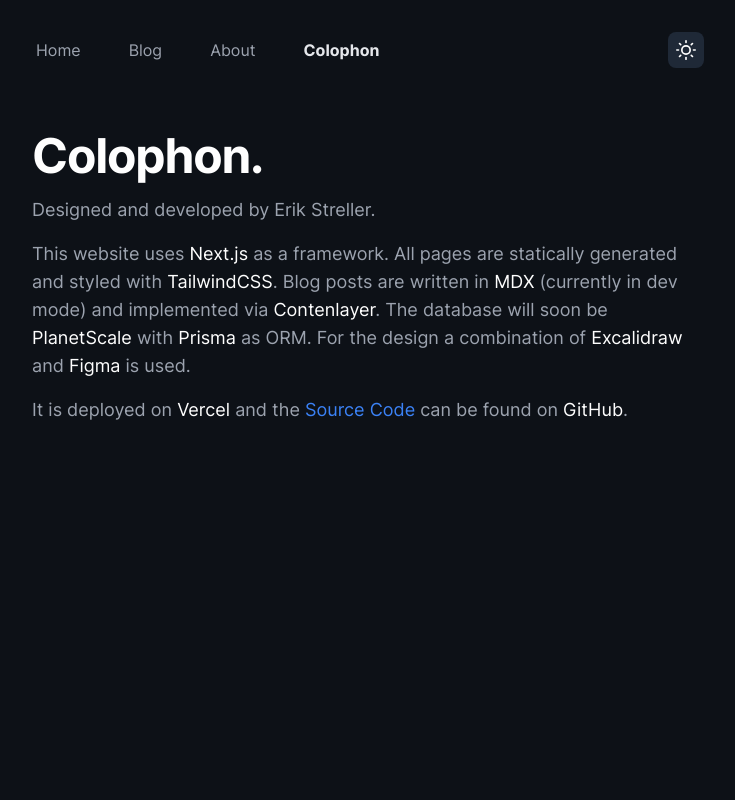
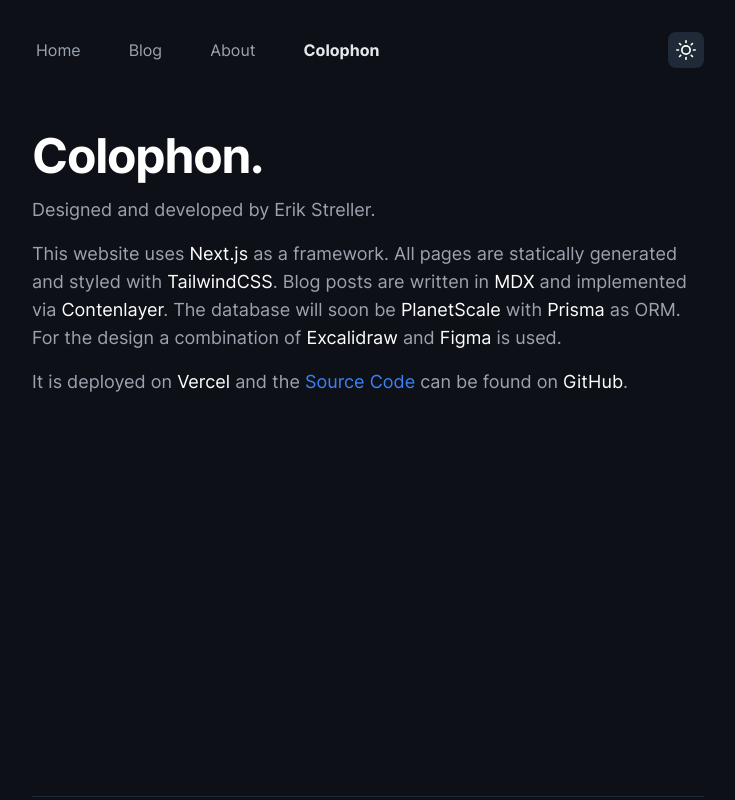
Before and after one commit to erikstreller/erikstreller.com, a Next.js app: page /colophon in a window 1280 px wide. Shown: the top 800 px of the page, without its empty margins (272-1007 px from the left). Built offline with nearby package versions, Linux system fonts and the light colour scheme.

Commit message:
feat: update colophon page

```diff
--- a/pages/colophon.tsx
+++ b/pages/colophon.tsx
@@ -22,7 +22,7 @@
           <NewTab href={links.mdx} className={linkColor}>
             MDX
           </NewTab>{' '}
-          (currently in dev mode) and implemented via{' '}
+          and implemented via{' '}
           <NewTab href={links.contentlayer} className={linkColor}>
             Contenlayer
           </NewTab>
```
